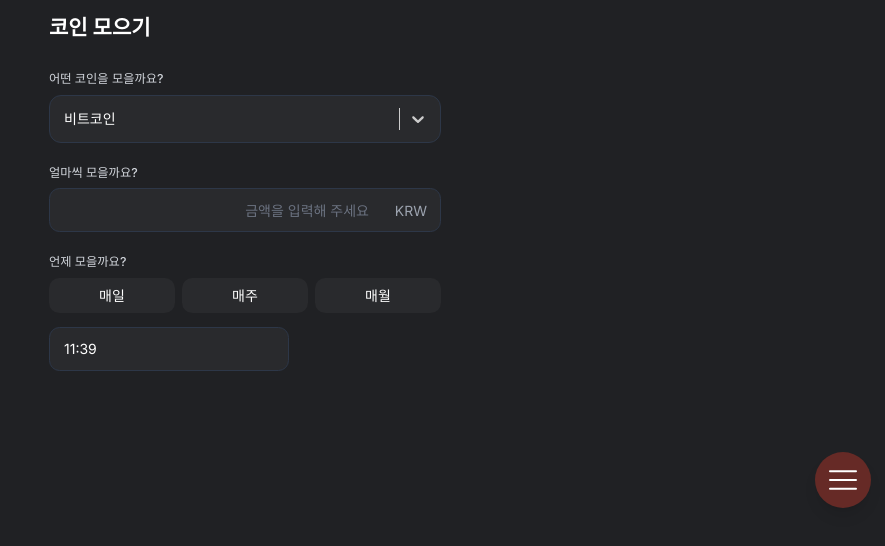
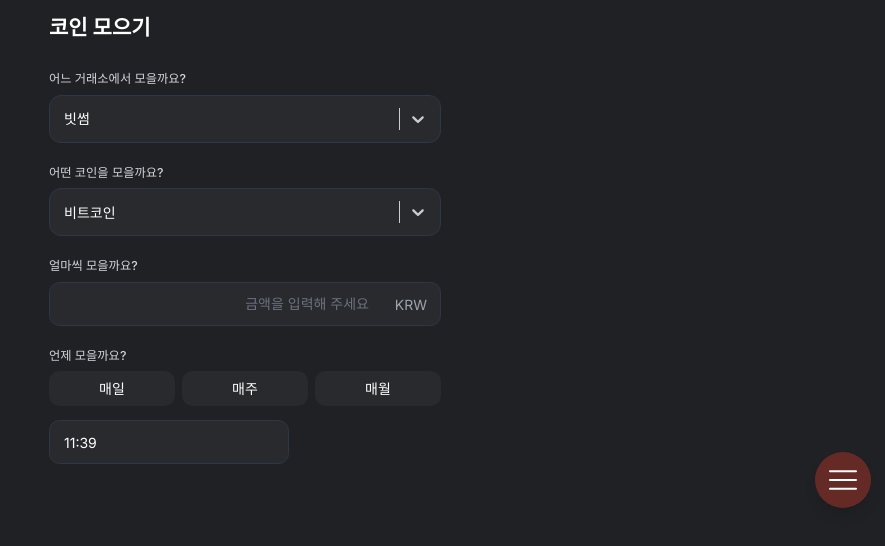
Before and after one commit to imsourceboom/nomorethink-front, a Next.js app: page /add in a window 1280 px wide. Shown: the top 546 px of the page, without its empty margins (395-1280 px from the left). Built offline with nearby package versions, Linux system fonts and the light colour scheme.

Commit message:
Add 페이지에 거래소 선택 옵션 추가

```diff
--- a/app/(pages)/add/page.tsx
+++ b/app/(pages)/add/page.tsx
@@ -12,8 +12,8 @@ import ErrorBoundary from '@/app/components/ErrorBoundary';
 registerLocale('ko', ko);
 
 const exchangeOptions = [
-    { value: 'upbit', label: '업비트' },
-    { value: 'bithumb', label: '빗썸' }
+    { value: 'bithumb', label: '빗썸' },
+    { value: 'upbit', label: '업비트' }
 ];
 
 const coinOptions = [
@@ -91,6 +91,20 @@ export default function AddPage() {
                         }} className="space-y-6">
                             <div>
                                 <label className="block text-sm font-medium text-gray-300 mb-2">
+                                    어느 거래소에서 모을까요?
+                                </label>
+                                <Select
+                                    value={formData.exchange}
+                                    onChange={(option: SingleValue<OptionType>) =>
+                                        option && setFormData(prev => ({ ...prev, exchange: option }))}
+                                    options={exchangeOptions}
+                                    styles={selectStyles}
+                                    isSearchable={false}
+                                />
+                            </div>
+
+                            <div>
+                                <label className="block text-sm font-medium text-gray-300 mb-2">
                                     어떤 코인을 모을까요?
                                 </label>
                                 <Select
--- a/app/components/TelegramWrapper.tsx
+++ b/app/components/TelegramWrapper.tsx
@@ -20,7 +20,6 @@ interface TelegramWebApp {
         show: () => void;
         onClick: (callback: () => void) => void;
     };
-    platform?: string;
     requestFullscreen?: () => void;
     disableVerticalSwipes?: () => void;
     enableClosingConfirmation?: () => void;
```
